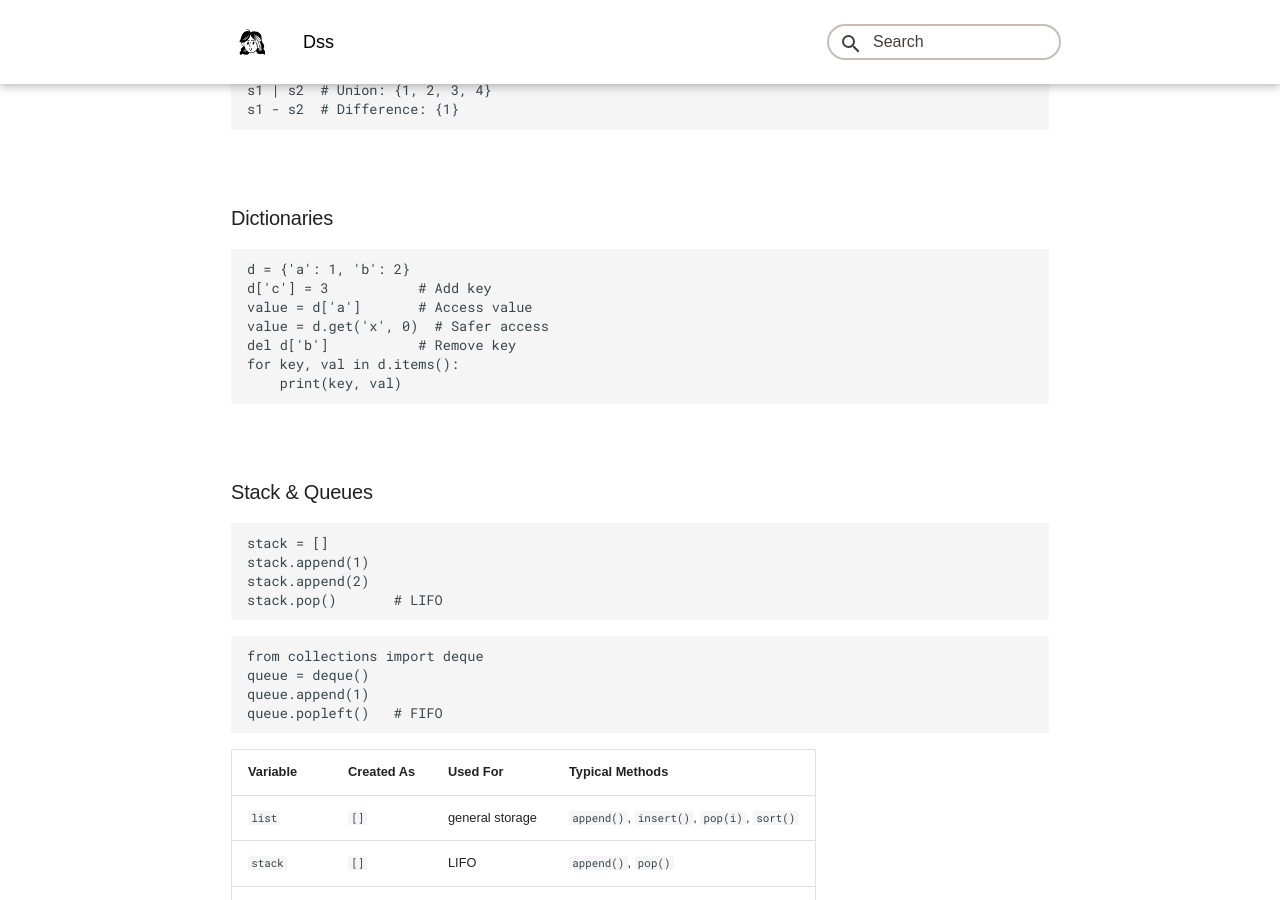
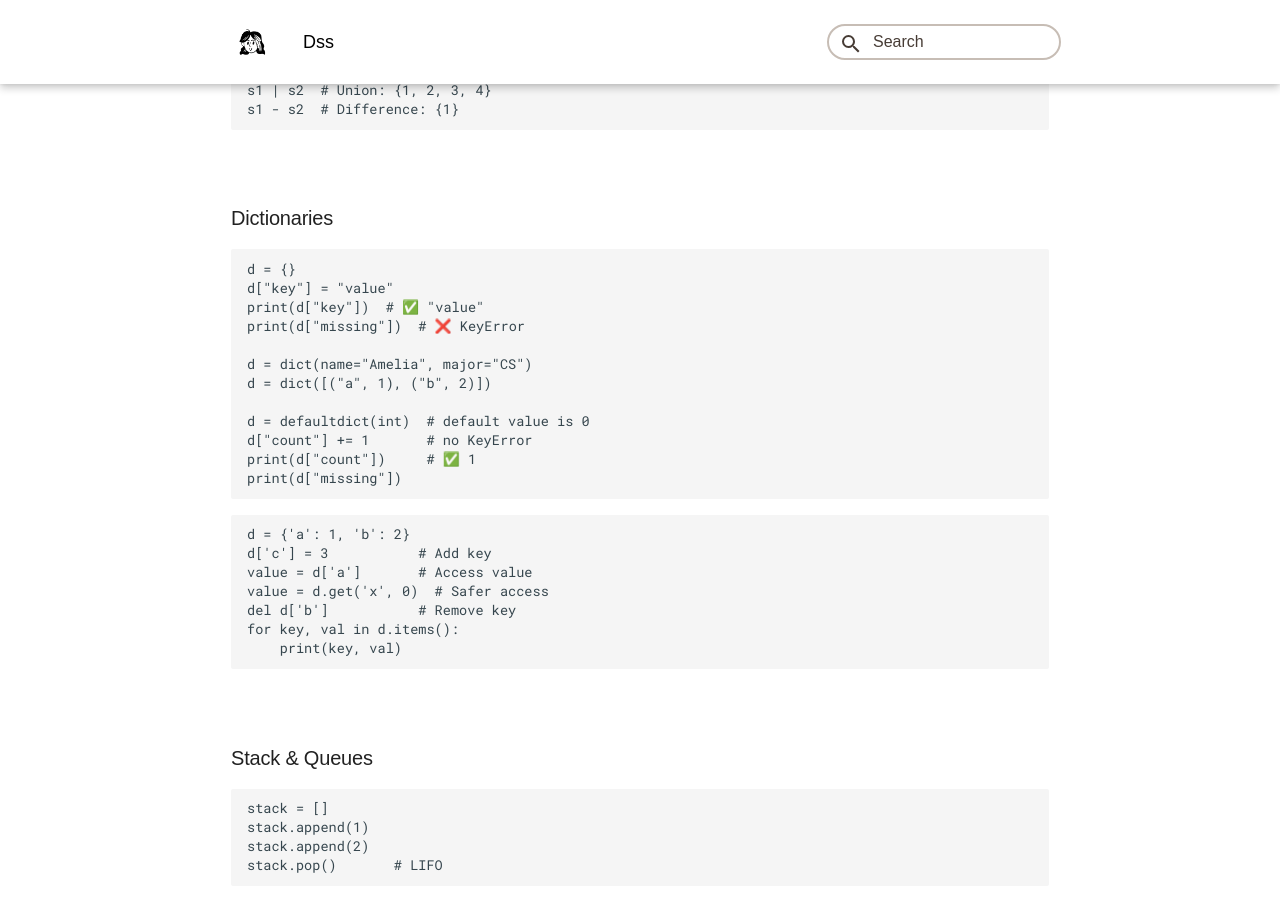
Before and after one commit to amelial9/milynotes, an MkDocs documentation site: the page built from docs/dsa/dss.md, in a window 1280 px wide and 900 px high, scrolled down 949 px. Built offline with MkDocs 1.6.1 and Material for MkDocs 9.7.7, drawn with Linux system fonts in a browser that asks for light colours; some web fonts are replaced.

Commit message:
Update dss.md

````diff
--- a/docs/dsa/dss.md
+++ b/docs/dsa/dss.md
@@ -57,6 +57,21 @@ s1 - s2  # Difference: {1}
 <br>
 
 ### Dictionaries
+
+```
+d = {}
+d["key"] = "value"
+print(d["key"])  # ✅ "value"
+print(d["missing"])  # ❌ KeyError
+
+d = dict(name="Amelia", major="CS")
+d = dict([("a", 1), ("b", 2)])
+
+d = defaultdict(int)  # default value is 0
+d["count"] += 1       # no KeyError
+print(d["count"])     # ✅ 1
+print(d["missing"])
+```
 
 ```
 d = {'a': 1, 'b': 2}
````
